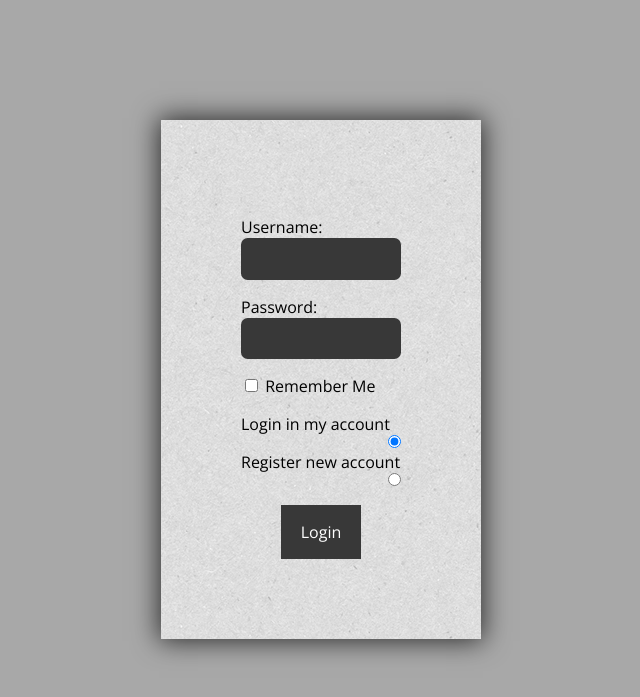
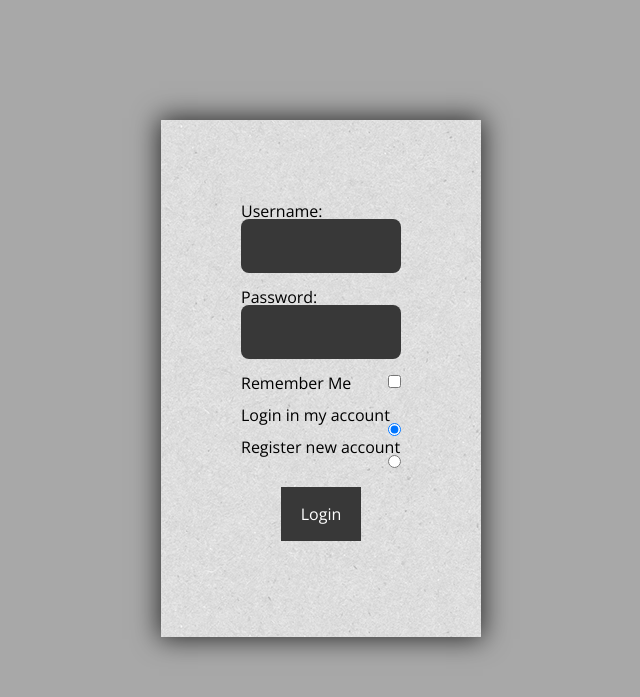
Before and after one commit to Sk0ut/LTW-Proj, a PHP site: page /login.php in a window 1280 px wide. Shown: the top 697 px of the page, without its empty margins (319-959 px from the left). Run offline with PHP 8.4, Linux system fonts and the light colour scheme.

Commit message:
Fixed bugs on layout (line-height was the solution)

```diff
--- a/css/login.css
+++ b/css/login.css
@@ -29,15 +29,16 @@ body {
     font-size: 16px;
 }
 
-#loginForm input[type="radio"]{
-    padding: 0;
-    margin: 0;
+#loginForm input[type="radio"], #loginForm input[type="checkbox"]{
+    margin: 0em;
+    padding: 0em;
     float:right;
 }
 
 .formDiv {
-    margin-top: 1em;
-    margin-bottom: 0.2em;
+    line-height:100%;
+    margin-top: 0.2em;
+    margin-bottom: 1em;
     padding: 0;
 }
 
@@ -51,6 +52,10 @@ body {
     box-sizing: border-box;
     -moz-box-sizing: border-box;
     -webkit-box-sizing: border-box;
+
+    font-family: "Open Sans", Times, serif;
+    font-size: 16px;
+    color:white;
 }
 
 .button {
@@ -65,7 +70,6 @@ body {
 
     font-family: "Open Sans", Times, serif;
     font-size: 16px;
-
     color:white;
 
     display:block;
--- a/login.php
+++ b/login.php
@@ -54,7 +54,9 @@
                 <input type="radio" id="typeRegister" value="register" name="type"/>
             </div>
 
-            <input type="submit" id="submit" class="button" />
+            <div class="formDiv">
+                <input type="submit" id="submit" class="button" />
+            </div>
         </form>
 
         <div id="status" class="" style="display:none"></div>
```
